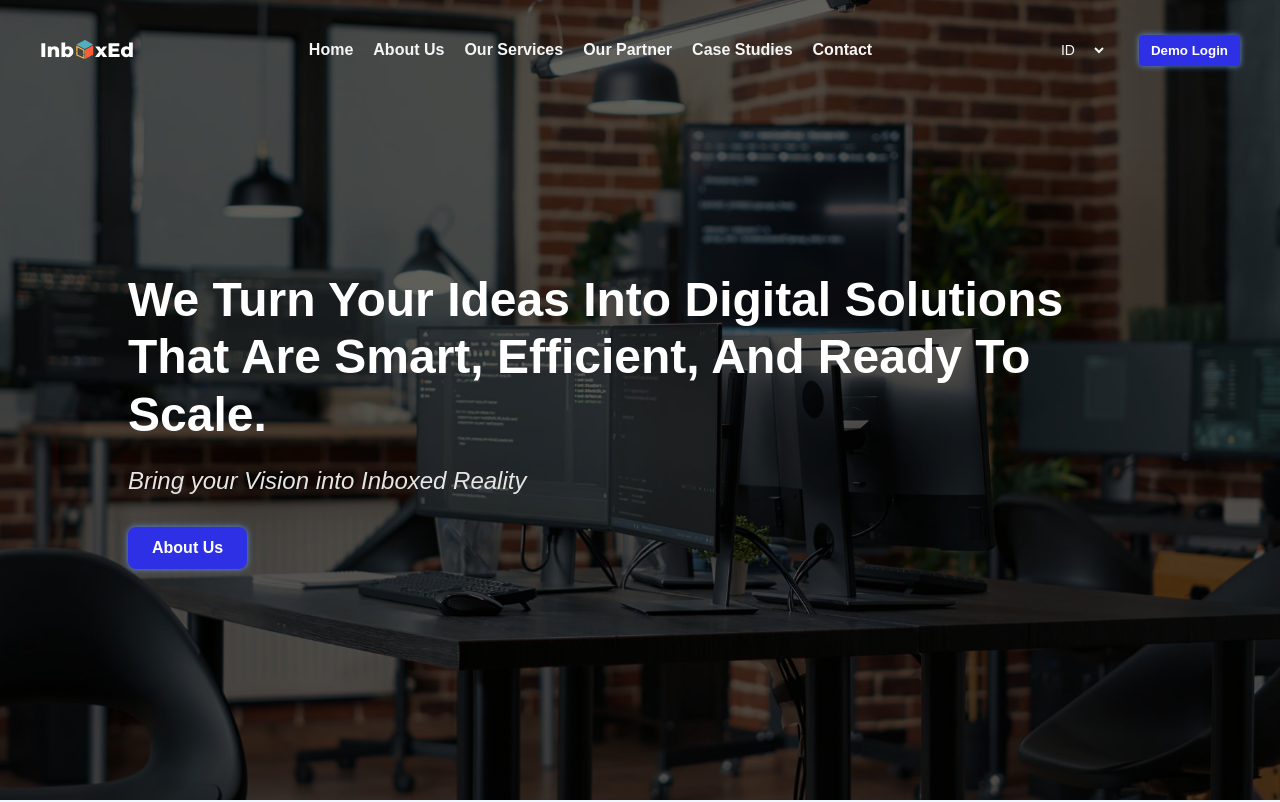
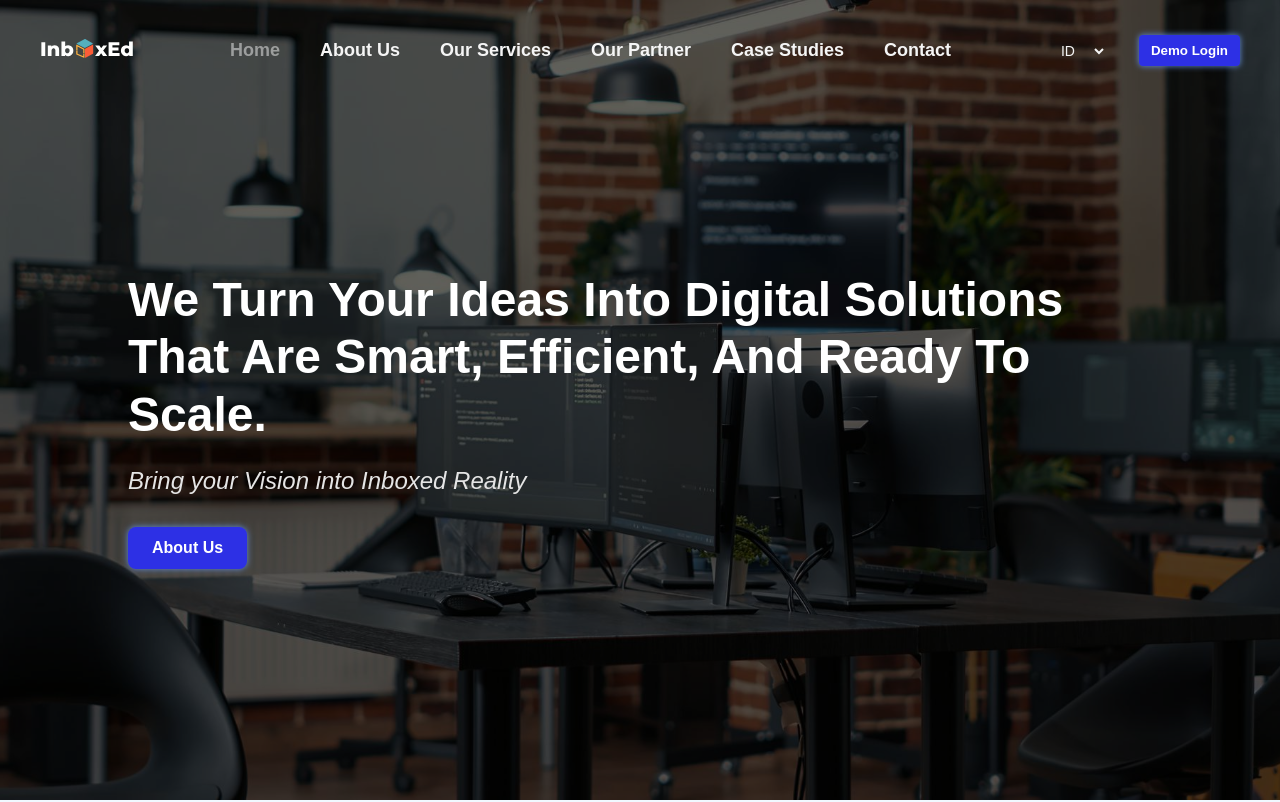
Before and after one commit to nalendramuhammad/cdn-inboxed, a Next.js app: page /home in a window 1280 px wide. Shown: the top 802 px of the page. Built offline with nearby package versions, Linux system fonts and the light colour scheme.

Commit message:
trying navbar on mobile

```diff
--- a/app/layout.tsx
+++ b/app/layout.tsx
@@ -11,7 +11,7 @@ export default function RootLayout({
         <link
           rel="icon"
           href="/logo/inboxed2.svg"
-          type="image/png"
+          type="image/svg+xml" // Changed to svg format since the file is SVG
         />
         <title>Inboxed - Your Trusted Partner</title>
         <meta
--- a/app/login/page.tsx
+++ b/app/login/page.tsx
@@ -68,7 +68,7 @@ export default function LoginPage() {
           </form>
           <div className="foot">
             <p>
-              Any inquiries? <Link href="/Contact">Contact us</Link>
+              Any inquiries? <Link href="/contact">Contact us</Link>
             </p>
           </div>
         </div>
--- a/components/Header.tsx
+++ b/components/Header.tsx
@@ -2,10 +2,13 @@
 
 import Link from "next/link";
 import Logo from "../public/logo/inboxed.svg";
-import { useEffect, useState } from "react";
+import { useState, useEffect } from "react";
+import { usePathname } from "next/navigation";
 
 export default function Header() {
   const [scrolled, setScrolled] = useState(false);
+  const [isMenuOpen, setIsMenuOpen] = useState(false); // State for toggle menu
+  const pathname = usePathname();
 
   useEffect(() => {
     const handleScroll = () => {
@@ -23,6 +26,14 @@ export default function Header() {
     };
   }, []);
 
+  const getLinkClassName = (path: string) => {
+    return pathname === path ? "active" : "";
+  };
+
+  const toggleMenu = () => {
+    setIsMenuOpen(!isMenuOpen); // Toggle state for menu
+  };
+
   return (
     <header>
       <nav className={`navbar ${scrolled ? "scrolled" : ""}`}>
@@ -31,13 +42,51 @@ export default function Header() {
             <Logo className="logo" />
           </Link>
         </div>
-        <div className="nav-links">
-          <Link href="/home">Home</Link>
-          <Link href="/about">About Us</Link>
-          <Link href="/our-service">Our Services</Link>
-          <Link href="/our-partner">Our Partner</Link>
-          <Link href="/case-studies">Case Studies</Link>
-          <Link href="/contact">Contact</Link>
+        <div className={`nav-links ${isMenuOpen ? "open" : ""}`}>
+          <Link
+            href="/home"
+            className={getLinkClassName("/home")}
+          >
+            Home
+          </Link>
+          <Link
+            href="/about"
+            className={getLinkClassName("/about")}
+          >
+            About Us
+          </Link>
+          <Link
+            href="/our-service"
+            className={getLinkClassName("/our-service")}
+          >
+            Our Services
+          </Link>
+          <Link
+            href="/our-partner"
+            className={getLinkClassName("/our-partner")}
+          >
+            Our Partner
+          </Link>
+          <Link
+            href="/case-studies"
+            className={getLinkClassName("/case-studies")}
+          >
+            Case Studies
+          </Link>
+          <Link
+            href="/contact"
+            className={getLinkClassName("/contact")}
+          >
+            Contact
+          </Link>
+
+          {/* Language selector di dalam hamburger (Mobile) */}
+          <div className="extra-actions">
+            <select className="language-selector">
+              <option value="id">ID</option>
+              <option value="en">EN</option>
+            </select>
+          </div>
         </div>
         <div className="right">
           <div className="extra-actions">
@@ -49,6 +98,14 @@ export default function Header() {
           <Link href="/login">
             <button className="login-btn">Demo Login</button>
           </Link>
+          <div
+            className="hamburger"
+            onClick={toggleMenu}
+          >
+            <span className="bar"></span>
+            <span className="bar"></span>
+            <span className="bar"></span>
+          </div>
         </div>
       </nav>
     </header>
--- a/styles/layout/_header.scss
+++ b/styles/layout/_header.scss
@@ -3,7 +3,7 @@
 @use "../abstracts/functions" as f;
 
 .navbar {
-  position: fixed; /* Sticky berubah menjadi fixed */
+  position: fixed;
   top: 0;
   left: 0;
   width: 100%;
@@ -19,31 +19,48 @@
   }
 
   .logo {
-    height: 40px;
+    height: auto;
   }
 
   .nav-links {
     display: flex;
     gap: 20px;
 
+    .extra-actions {
+      display: none;
+
+      @include m.respond-to(sm) {
+        display: flex;
+      }
+    }
+
+    @include m.respond-to(sm) {
+      display: flex;
+    }
+
     @include m.respond-to(sm) {
       display: none;
     }
-  }
 
-  a {
-    color: v.$light;
-    text-decoration: none;
-    font-weight: bold;
-    // mix-blend-mode: difference;
-    &:hover {
-      // text-decoration: underline;
-      color: v.$dark;
+    a {
+      color: v.$light;
+      text-decoration: none;
+      font-weight: bold;
+      transition: color 0.3s ease-in-out;
+
+      &:hover {
+        color: v.$gray;
+      }
+
+      &.active {
+        opacity: 0.5;
+      }
     }
   }
 
   .right {
     display: flex;
+    align-items: center;
     gap: 2rem;
 
     .extra-actions {
@@ -57,6 +74,11 @@
         padding: 5px 10px;
         font-size: 14px;
         border: none;
+        transition: color 0.3s ease-in-out;
+
+        @include m.respond-to(sm) {
+          display: block;
+        }
       }
 
       @include m.respond-to(sm) {
@@ -73,9 +95,82 @@
       cursor: pointer;
       font-weight: bold;
       filter: drop-shadow(0 0 0.2rem rgb(98, 142, 219));
+      transition: background-color 0.3s ease-in-out, filter 0.3s ease-in-out;
+
       &:hover {
         background-color: v.$primary;
+        filter: drop-shadow(0 0 0.4rem rgb(98, 142, 219));
       }
     }
   }
+
+  .hamburger {
+    display: none;
+    flex-direction: column;
+    justify-content: space-between;
+    height: 20px;
+    width: 30px;
+    cursor: pointer;
+    z-index: 101;
+
+    @include m.respond-to(sm) {
+      display: flex;
+    }
+
+    .bar {
+      width: 100%;
+      height: 4px;
+      background-color: v.$light;
+      transition: transform 0.3s ease-in-out;
+    }
+  }
 }
+
+/* Tampilan Mobile */
+.nav-links.open {
+  display: flex;
+  flex-direction: column;
+  gap: 10px;
+  position: absolute;
+  top: 60px;
+  left: 0;
+  width: 100%;
+  background-color: v.$primary;
+  padding: 10px;
+  box-shadow: 0 2px 10px rgba(0, 0, 0, 0.1);
+  transition: max-height 0.3s ease-in-out;
+  max-height: 500px;
+
+  .extra-actions {
+    display: flex;
+    flex-direction: column;
+    gap: 10px;
+
+    // Language selector di dalam menu hamburger
+    .language-selector {
+      display: block;
+      background-color: transparent;
+      color: v.$light;
+      padding: 5px 10px;
+      font-size: 14px;
+      border: none;
+    }
+  }
+}
+
+.nav-links a {
+  color: v.$light;
+  text-decoration: none;
+  font-size: 18px;
+  font-weight: bold;
+  padding: 10px;
+  text-align: center;
+
+  &:hover {
+    color: v.$gray;
+  }
+
+  &.active {
+    opacity: 0.5;
+  }
+}
```
Also changed, not shown: app/login/layout.tsx (+1 -8 lines).
